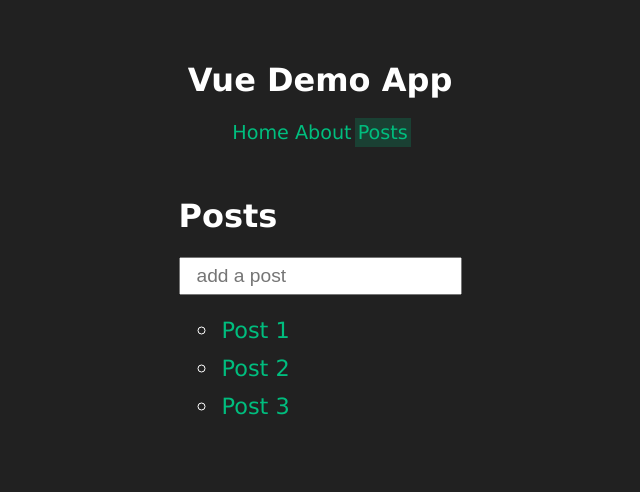
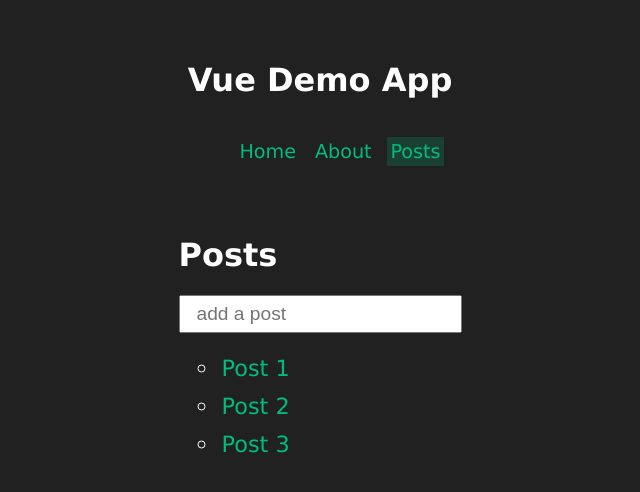
Before and after one commit to nithinK-142/vue-guide, a Vue app: page /posts in a window 1280 px wide. Shown: the top 492 px of the page, without its empty margins (320-960 px from the left). Built offline with nearby package versions, Linux system fonts and the light colour scheme.

Commit message:
update: dynamically add nav and post links.

```diff
--- a/src/App.vue
+++ b/src/App.vue
@@ -2,19 +2,15 @@
   <main>
     <h1>Vue Demo App</h1>
     <nav>
-      <RouterLink to="/" :class="{ 'active-link': $route.path === '/' }"
-        >Home</RouterLink
-      >
-      <RouterLink
-        to="/about"
-        :class="{ 'active-link': $route.path === '/about' }"
-        >About</RouterLink
-      >
-      <RouterLink
-        to="/posts"
-        :class="{ 'active-link': $route.path === '/posts' }"
-        >Posts</RouterLink
-      >
+      <ul>
+        <li v-for="link in navLinks" :key="link.title">
+          <RouterLink
+            :to="`${link.to}`"
+            :class="{ 'active-link': $route.path === link.to }"
+            >{{ link.title }}</RouterLink
+          >
+        </li>
+      </ul>
     </nav>
   </main>
   <RouterView />
@@ -22,6 +18,22 @@
 
 <script setup>
 import { RouterLink, RouterView } from "vue-router";
+import { ref } from "vue";
+
+const navLinks = ref([
+  {
+    to: "/",
+    title: "Home",
+  },
+  {
+    to: "/about",
+    title: "About",
+  },
+  {
+    to: "/posts",
+    title: "Posts",
+  },
+]);
 </script>
 
 <style scoped>
@@ -39,6 +51,14 @@ main {
 
 nav {
   font-size: 1.2em;
-  padding-inline: 1rem;
+}
+
+nav ul {
+  display: flex;
+}
+
+li {
+  list-style: none;
+  padding-inline: .4rem;
 }
 </style>
--- a/src/views/PostsView.vue
+++ b/src/views/PostsView.vue
@@ -3,9 +3,11 @@
     <h1>Posts</h1>
     <input type="text" placeholder="add a post" />
     <ul>
-      <li><RouterLink to="/post-details/id1">Post 1</RouterLink></li>
-      <li><RouterLink to="/post-details/id2">Post 2</RouterLink></li>
-      <li><RouterLink to="/post-details/id3">Post 3</RouterLink></li>
+      <li v-for="post in posts" :key="post.id">
+        <RouterLink :to="`/post-details/${post.id}`">{{
+          post.title
+        }}</RouterLink>
+      </li>
     </ul>
   </div>
   <RouterView />
@@ -13,6 +15,22 @@
 
 <script setup>
 import { RouterLink, RouterView } from "vue-router";
+import { ref } from "vue";
+
+const posts = ref([
+  {
+    id: "id1",
+    title: "Post 1",
+  },
+  {
+    id: "id2",
+    title: "Post 2",
+  },
+  {
+    id: "id3",
+    title: "Post 3",
+  },
+]);
 </script>
 
 <style scoped>
@@ -21,7 +39,7 @@ input {
   font-size: 1.2em;
 }
 
-li{
+li {
   list-style: circle;
   font-size: 1.4em;
   padding-block: 6px;
```
